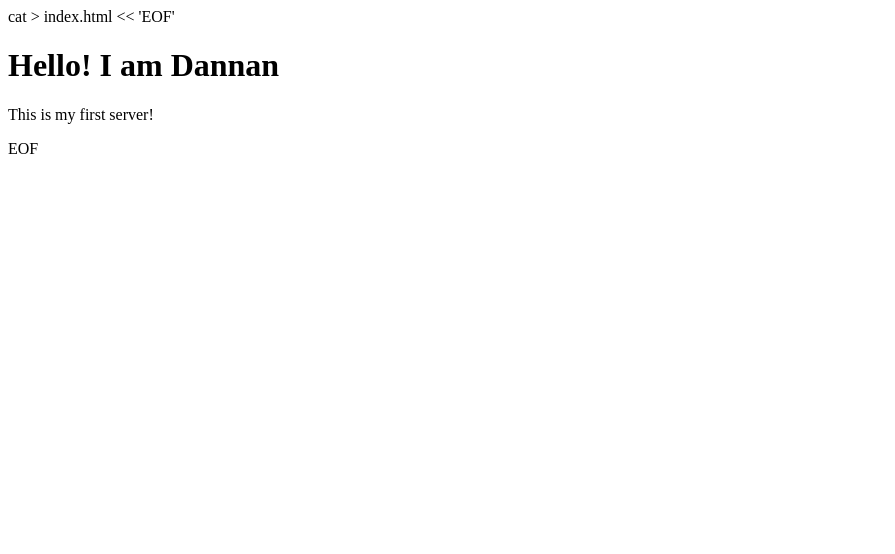
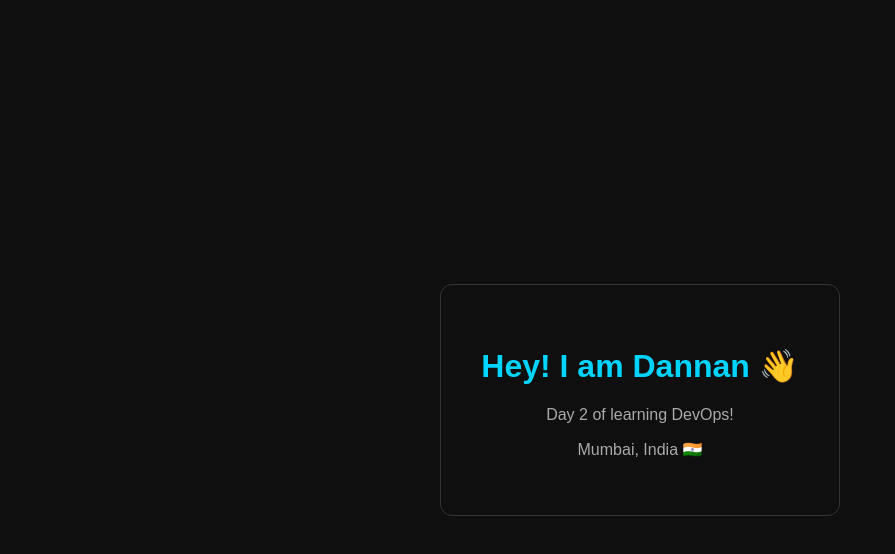
Before and after one commit to Dannansilva/my-first-server, a plain HTML site: page index.html in a window 1280 px wide. Shown: the whole page, without its empty margins (0-895 px from the left). Drawn offline with Linux system fonts and the light colour scheme.

Commit message:
update page - day 2

```diff
--- a/index.html
+++ b/index.html
@@ -1,8 +1,34 @@
-cat > index.html << 'EOF'
+
+<!DOCTYPE html>
 <html>
+  <head>
+    <title>Dannan's Server</title>
+    <style>
+      body {
+        font-family: Arial, sans-serif;
+        background: #0f0f0f;
+        color: white;
+        display: flex;
+        justify-content: center;
+        align-items: center;
+        height: 100vh;
+        margin: 0;
+      }
+      .card {
+        text-align: center;
+        padding: 40px;
+        border: 1px solid #333;
+        border-radius: 12px;
+      }
+      h1 { color: #00d4ff; }
+      p { color: #aaa; }
+    </style>
+  </head>
   <body>
-    <h1>Hello! I am Dannan</h1>
-    <p>This is my first server!</p>
+    <div class="card">
+      <h1>Hey! I am Dannan 👋</h1>
+      <p>Day 2 of learning DevOps!</p>
+      <p>Mumbai, India 🇮🇳</p>
+    </div>
   </body>
 </html>
-EOF
```
